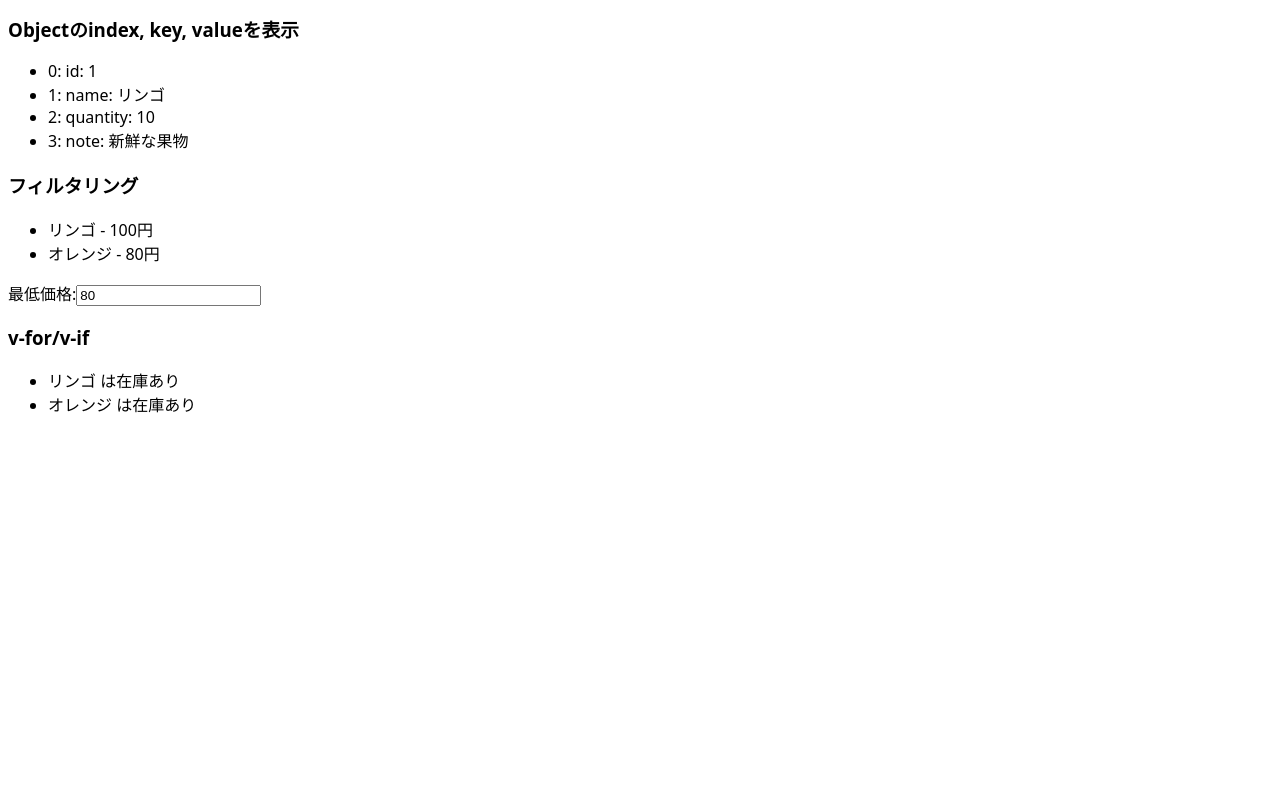
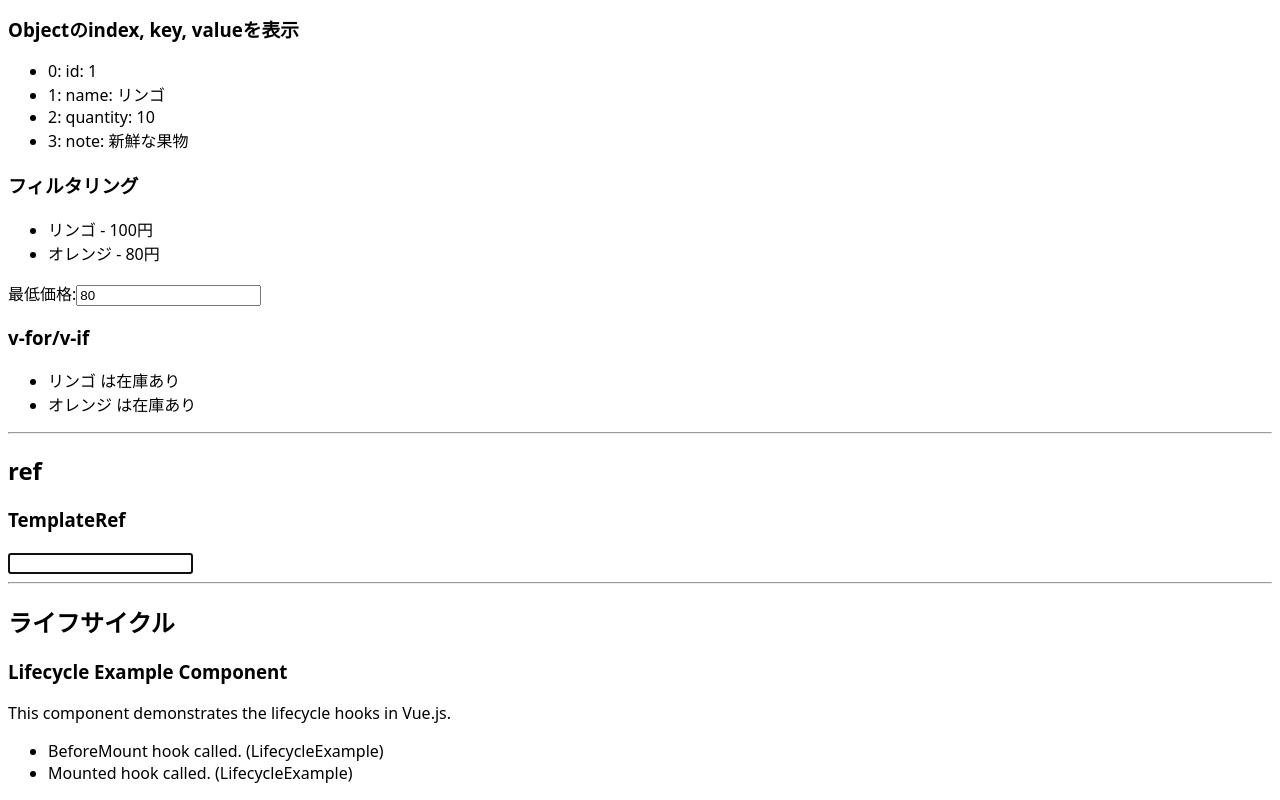
Before and after one commit to rx21js6/learn-vue3-20260106, a Vue app: page /#/guide in a window 1280 px wide. Shown: the part 3493-4293 px from the top of the page. Before the commit the page ends 3925 px from the top, so only its background shows below. Built offline with nearby package versions, Linux system fonts and the light colour scheme.

Commit message:
Ref, ライフサイクル

```diff
--- /dev/null
+++ b/src/components/guide/lifecycle/LifecycleExample.vue
@@ -0,0 +1,96 @@
+<script setup lang="ts">
+defineOptions({ name: 'LifecycleExample' })
+
+import {
+  ref,
+  getCurrentInstance,
+  onMounted,
+  onUpdated,
+  onUnmounted,
+  onBeforeMount,
+  onBeforeUpdate,
+  onBeforeUnmount,
+  onActivated,
+} from 'vue'
+
+const messages = ref<string[]>([])
+let skipNextUpdate = false // 非リアクティブなガード
+
+// 追加: 同一更新サイクルでの再入を防ぐユーティリティ
+let isLogging = false
+const pushMessage = (msg: string) => {
+  if (isLogging) return
+  isLogging = true
+  messages.value.push(msg)
+  // microtask でフラグをクリア -> 次の更新サイクルでは再び記録可能
+  Promise.resolve().then(() => { isLogging = false })
+}
+
+const compName = (inst: any) =>
+  inst?.type?.name ?? inst?.type?.__name ?? inst?.proxy?.$options?.name ?? `uid:${inst?.uid}`
+
+onMounted(() => {
+  const inst = getCurrentInstance()
+  const name = compName(inst)
+  console.log(`Component ${name} has been mounted.`)
+  pushMessage(`Mounted hook called. (${name})`)
+  skipNextUpdate = true
+})
+
+// onBeforeUpdate / onUpdated 内の messages.value.push を pushMessage に置換
+onBeforeUpdate(() => {
+  if (skipNextUpdate) { skipNextUpdate = false; return }
+  const inst = getCurrentInstance()
+  const name = compName(inst)
+  console.log('Component is about to be updated.')
+  pushMessage(`BeforeUpdate hook called. (${name})`)
+  skipNextUpdate = true
+})
+
+onUpdated(() => {
+  if (skipNextUpdate) { skipNextUpdate = false; return }
+  const inst = getCurrentInstance()
+  const name = compName(inst)
+  console.log(`Component ${name} has been updated.`)
+  pushMessage(`Updated hook called. (${name})`)
+  skipNextUpdate = true
+})
+
+onUnmounted(() => {
+  const inst = getCurrentInstance()
+  const name = compName(inst)
+  console.log(`Component ${name} has been unmounted.`)
+  messages.value.push(`Unmounted hook called. (${name})`)
+})
+
+onBeforeMount(() => {
+  const inst = getCurrentInstance()
+  const name = compName(inst)
+  console.log('Component is about to be mounted.')
+  messages.value.push(`BeforeMount hook called. (${name})`)
+})
+
+onBeforeUnmount(() => {
+  const inst = getCurrentInstance()
+  const name = compName(inst)
+  console.log('Component is about to be unmounted.')
+  messages.value.push(`BeforeUnmount hook called. (${name})`)
+})
+
+onActivated(() => {
+  const inst = getCurrentInstance()
+  const name = compName(inst)
+  console.log('Component has been activated.')
+  messages.value.push(`Activated hook called. (${name})`)
+})
+</script>
+
+<template>
+  <div class="lifecycle-example">
+    <h3>Lifecycle Example Component</h3>
+    <p>This component demonstrates the lifecycle hooks in Vue.js.</p>
+    <ul>
+      <li v-for="(message, index) in messages" :key="index">{{ message }}</li>
+    </ul>
+  </div>
+</template>
--- /dev/null
+++ b/src/components/guide/ref/RefExample.vue
@@ -0,0 +1,15 @@
+<script setup lang="ts">
+import { onMounted, useTemplateRef } from 'vue'
+
+const inputRef = useTemplateRef('input')
+
+onMounted(() => {
+  inputRef.value?.focus()
+})
+</script>
+<template>
+  <div>
+    <h3>TemplateRef</h3>
+    <input ref="input" />
+  </div>
+</template>
--- a/src/pages/GuideIndex.vue
+++ b/src/pages/GuideIndex.vue
@@ -2,8 +2,10 @@
 import ConditionalRenderingExample from '@/components/guide/conditiona-rendering/ConditionalRenderingExample.vue'
 import EventHandlingExample from '@/components/guide/event-handling/EventHandlingExample.vue'
 import FormBindingExample from '@/components/guide/form-binding/FormBindingExample.vue'
+import LifecycleExample from '@/components/guide/lifecycle/LifecycleExample.vue'
 import ListRenderingExample from '@/components/guide/list-rendering/ListRenderingExample.vue'
 import ReactivityExample from '@/components/guide/reactivity/ReactivityExample.vue'
+import RefExample from '@/components/guide/ref/RefExample.vue'
 import TemplateSyntaxExample from '@/components/guide/template-syntax/TemplateSyntaxExample.vue'
 </script>
 
@@ -44,4 +46,14 @@ import TemplateSyntaxExample from '@/components/guide/template-syntax/TemplateSy
     <h2>リストレンダリング</h2>
     <ListRenderingExample />
   </div>
+  <hr />
+  <div>
+    <h2>ref</h2>
+    <RefExample />
+  </div>
+  <hr />
+  <div>
+    <h2>ライフサイクル</h2>
+    <LifecycleExample />
+  </div>
 </template>
--- a/src/pages/TutorialIndex.vue
+++ b/src/pages/TutorialIndex.vue
@@ -3,6 +3,9 @@ import TutorialStep1 from '@/components/tutorial/step-1/TutorialStep1.vue'
 import TutorialStep10 from '@/components/tutorial/step-10/TutorialStep10.vue'
 import TutorialStep11 from '@/components/tutorial/step-11/TutorialStep11.vue'
 import TutorialStep12 from '@/components/tutorial/step-12/TutorialStep12.vue'
+import TutorialStep13 from '@/components/tutorial/step-13/TutorialStep13.vue'
+import TutorialStep14 from '@/components/tutorial/step-14/TutorialStep14.vue'
+import TutorialStep15 from '@/components/tutorial/step-15/TutorialStep15.vue'
 import TutorialStep2 from '@/components/tutorial/step-2/TutorialStep2.vue'
 import TutorialStep3 from '@/components/tutorial/step-3/TutorialStep3.vue'
 import TutorialStep4 from '@/components/tutorial/step-4/TutorialStep4.vue'
```
